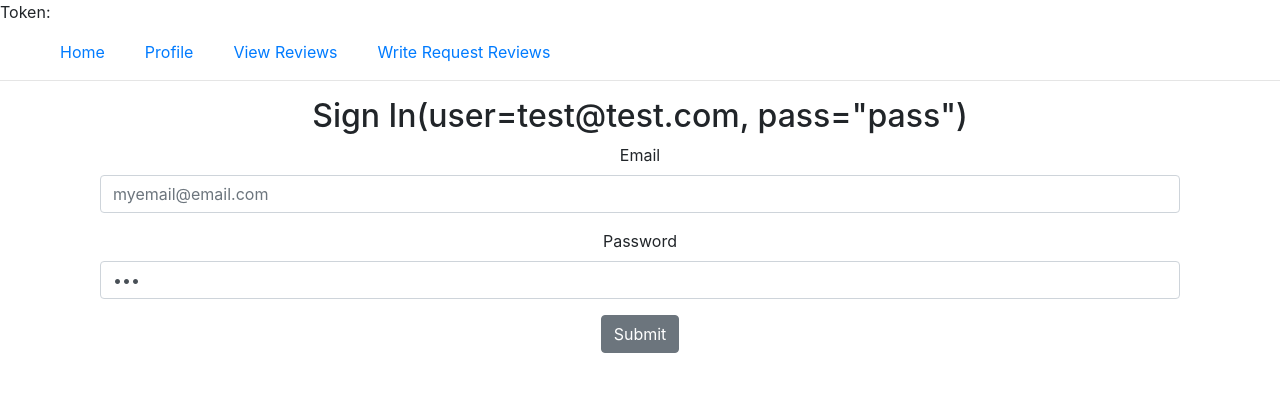
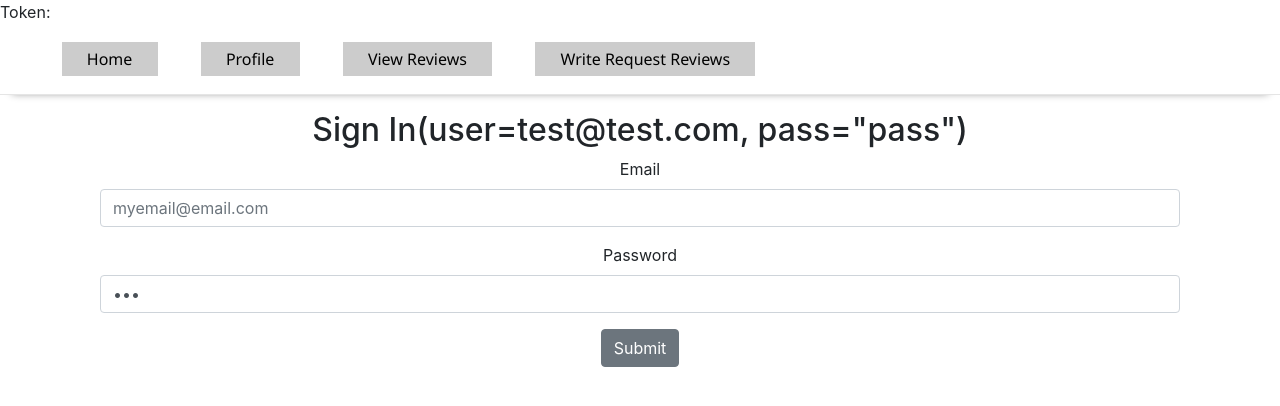
Before and after one commit to StephenTemp/SaltySplatoon-PET, a React (Create React App) app: page / in a window 1280 px wide. Shown: the top 406 px of the page. Built offline with nearby package versions, Linux system fonts and the light colour scheme; no server answers.

Commit message:
add classname for btns

```diff
--- a/src/App.js
+++ b/src/App.js
@@ -87,21 +87,24 @@
         <p>
           Token: {this.state.logInToken}
         </p>
-        <ul>
+        <header>
+          <ul>
           <li>
-            <Link id='homebtn' color='primary' to="/">Home</Link>
+            <Link className='navBtn' id='homebtn' color='primary' to="/">Home</Link>
           </li>
           <li>
-            <Link id='profilebtn' to="/profile">Profile</Link>
+            <Link className='navBtn' id='profilebtn' to="/profile">Profile</Link>
           </li>
           <li>
-            <Link id='viewbtn' to="/viewreviews">View Reviews</Link>
+            <Link className='navBtn' id='viewbtn' to="/viewreviews">View Reviews</Link>
           </li>
           <li>
-            <Link id='writebtn' to="/writerequestreviews">Write Request Reviews</Link>
+            <Link className='navBtn' id='writebtn' to="/writerequestreviews">Write Request Reviews</Link>
           </li>
         </ul>
         <hr />
+        </header>
+
 
         {/*
           A <Switch> looks through all its children <Route>
```
